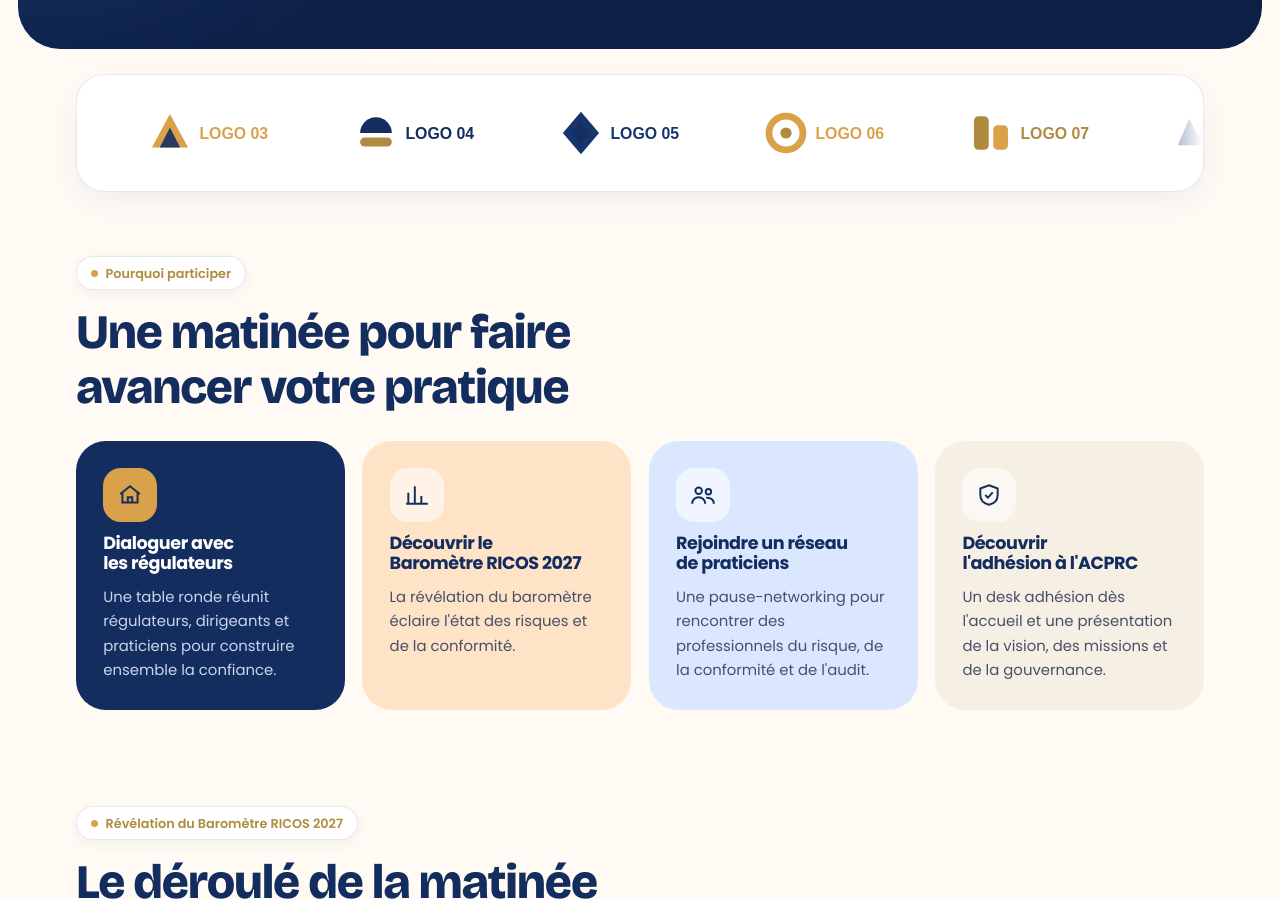
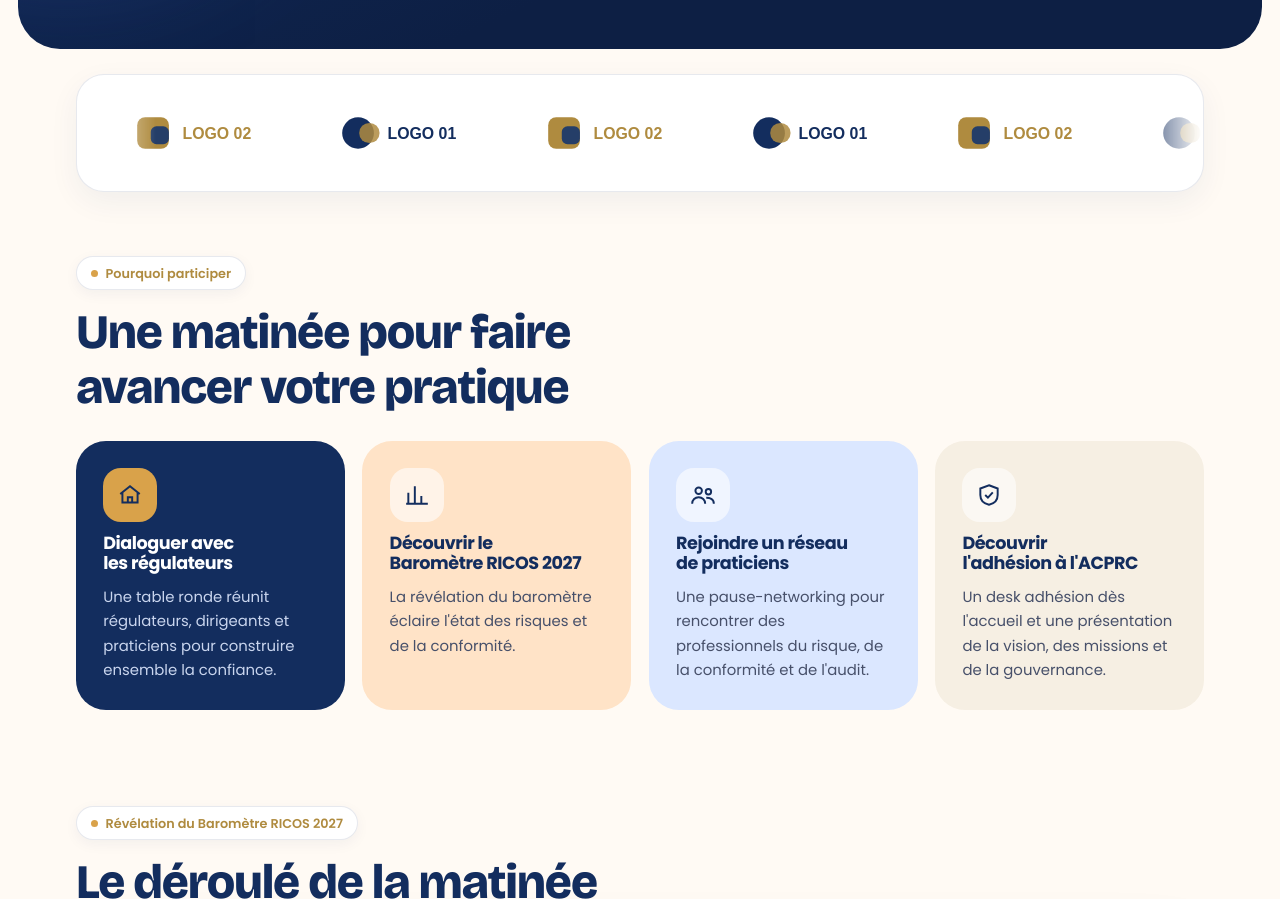
Before and after one commit to Kombeke96/acprc-forum, a plain HTML site: page index.html in a window 1280 px wide. Shown: the part 836-1735 px from the top of the page. Drawn offline with nearby package versions, Linux system fonts and the light colour scheme; no server answers.

Commit message:
Partenaires : 2 logos par défaut pour le test (à remettre à 50)
Co-Authored-By: Claude Sonnet 5.5 <noreply@anthropic.com>
Claude-Session: https://claude.ai/code/session_01VZHgV7TkXPyMopLZddHiWv

```diff
--- a/index.html
+++ b/index.html
@@ -2946,7 +2946,7 @@ body.adm .blobs{display:none}
   var PAR=[],PAR_T=['Partenaire principal','Partenaire officiel','Soutien institutionnel','Partenaire média'],parBlob=null;
   function parUrl(p){return p?SB_BASE()+'/storage/v1/object/public/partenaires/'+encodeURI(p):null}
   /* logos par défaut (génériques, à la charte ACPRC) : remplacés un à un par les vrais logos ajoutés */
-  var PAR_DEF_N=50;
+  var PAR_DEF_N=2;
   function parDef(i){
     var C=['#132D5E','#AF8B3F','#16356d','#d9a24a'],c=C[(i+(i>>1))%4],d=C[(i+(i>>1)+1+((i>>2)%3))%4],t='LOGO '+(i+1<10?'0':'')+(i+1);
     var M=['<circle cx="22" cy="25" r="14" fill="C"/><circle cx="32" cy="25" r="9" fill="D" opacity=".85"/>',
```
